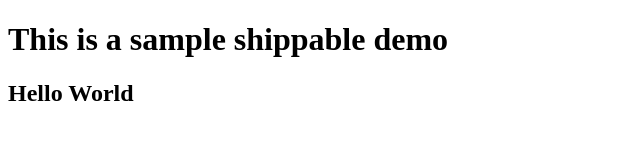
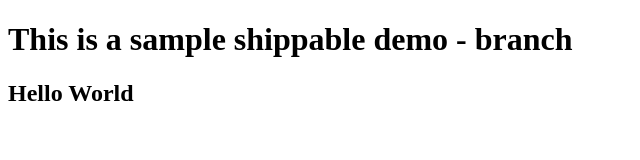
Before and after one commit to thaiat/shippable-demo, a website: page index.html in a window 1280 px wide. Shown: the whole page, without its empty margins (0-640 px from the left). Drawn offline with nearby package versions, Linux system fonts and the light colour scheme.

Commit message:
Check the deployment

```diff
--- a/index.html
+++ b/index.html
@@ -3,11 +3,11 @@
 
 <head>
     <meta charset="UTF-8">
-    <title>Hello Shippable Demo -</title>
+    <title>Hello Shippable Demo</title>
 </head>
 
 <body ng-app="app">
-    <h1>This is a sample shippable demo</h1>
+    <h1>This is a sample shippable demo - branch</h1>
     <h2 ng-controller="helloWorldController">{{message}}</h2>
 
     <script src="./bower_components/angular/angular.js"></script>
```
